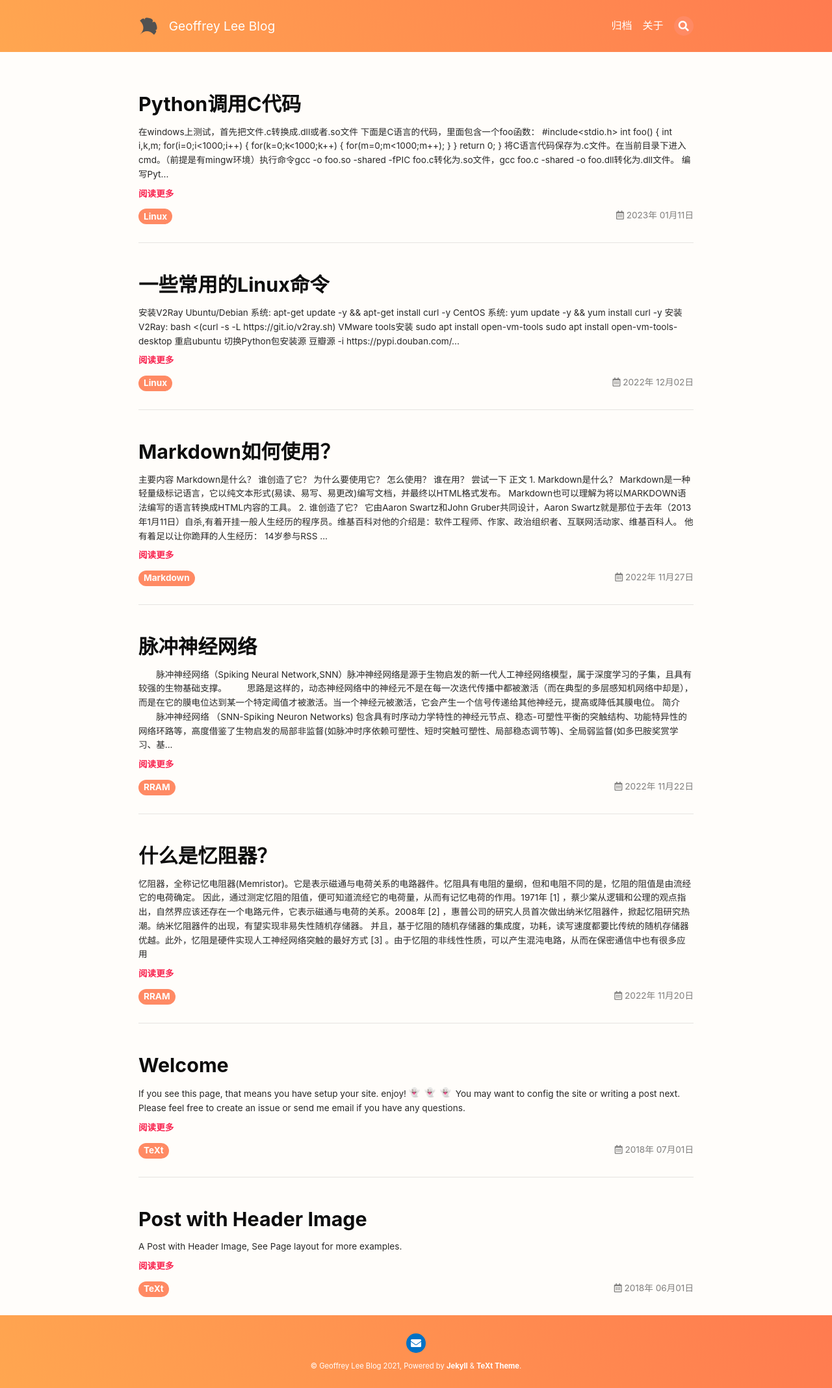
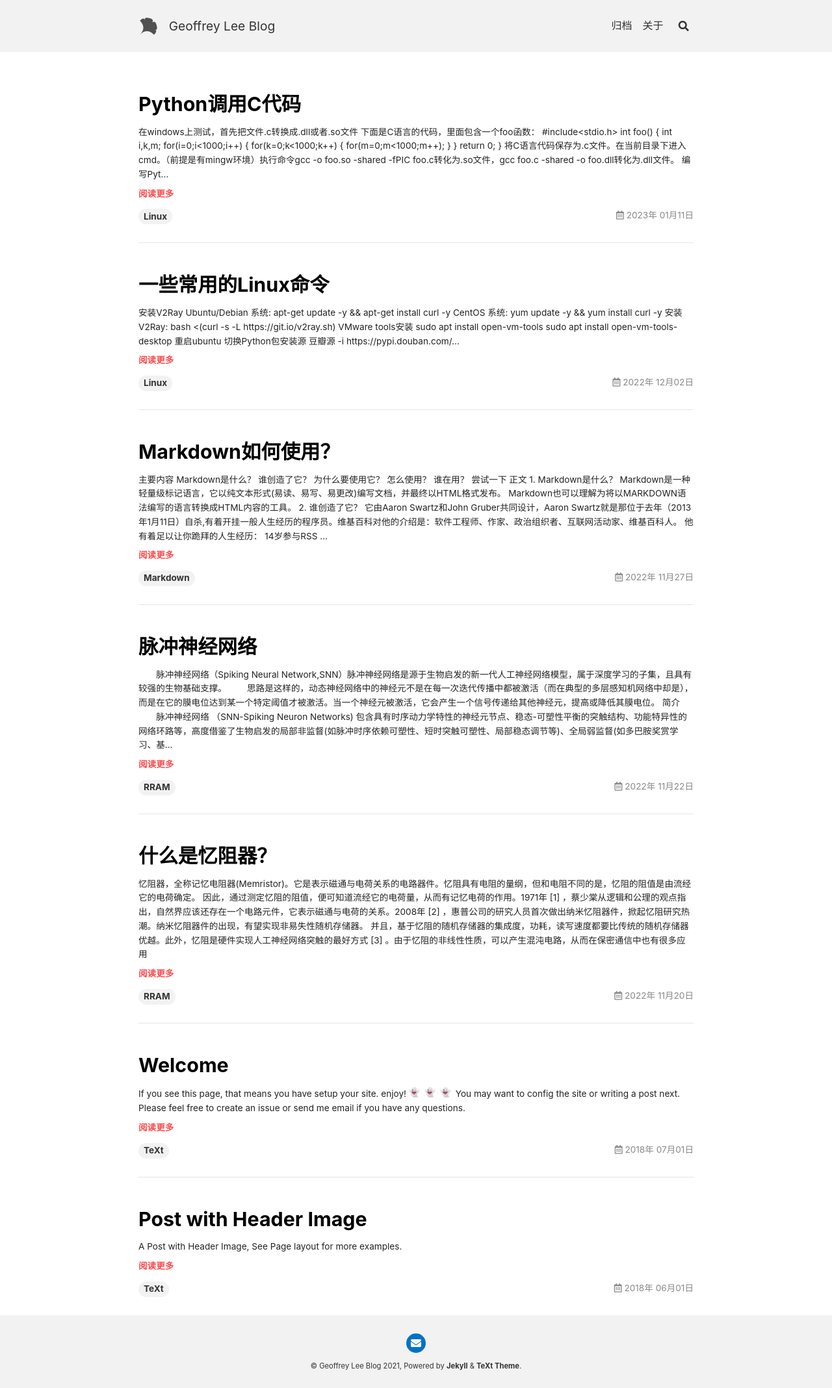
Before and after one commit to sertreet/sertreet.github.io, a Jekyll site: the page built from index.html, in a window 1280 px wide. Shown: the whole page at 65% size. Built offline with Jekyll 4.4.1, drawn with Linux system fonts in a browser that asks for light colours; nearby versions of some CDN libraries; emoji names are drawn with the system emoji font; the list of posts is cut into pages by our own code.

Commit message:
Update _config.yml

```diff
--- a/_config.yml
+++ b/_config.yml
@@ -16,8 +16,8 @@
 
 ## => Site Settings
 ##############################
-text_skin: orange # "default" (default), "dark", "forest", "ocean", "chocolate", "orange"
-highlight_theme: tomorrow-night # "default" (default), "tomorrow", "tomorrow-night", "tomorrow-night-eighties", "tomorrow-night-blue", "tomorrow-night-bright"
+text_skin: default # "default" (default), "dark", "forest", "ocean", "chocolate", "orange"
+highlight_theme: default # "default" (default), "tomorrow", "tomorrow-night", "tomorrow-night-eighties", "tomorrow-night-blue", "tomorrow-night-bright"
 url     : blog.081700.xyz # the base hostname & protocol for your site e.g. https://www.someone.com
 baseurl : # does not include hostname
 title   : Geoffrey Lee Blog
```
